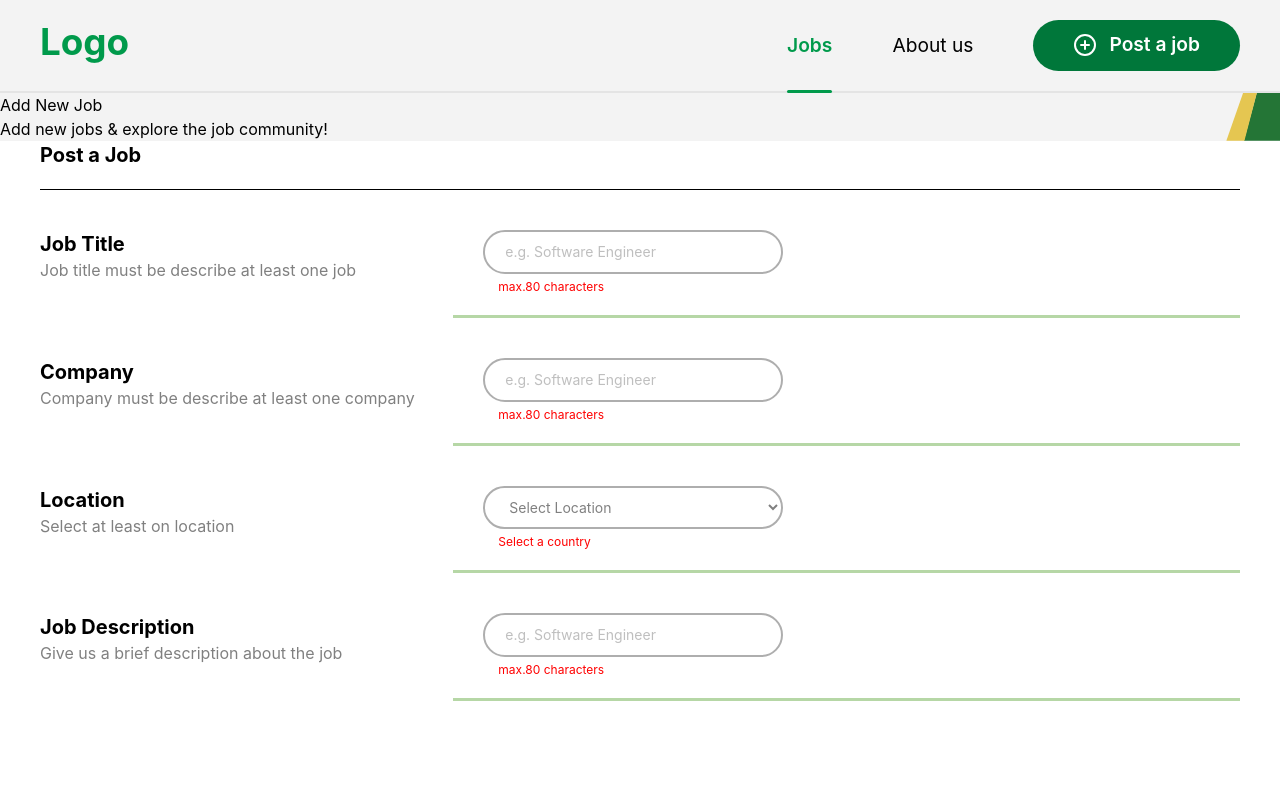
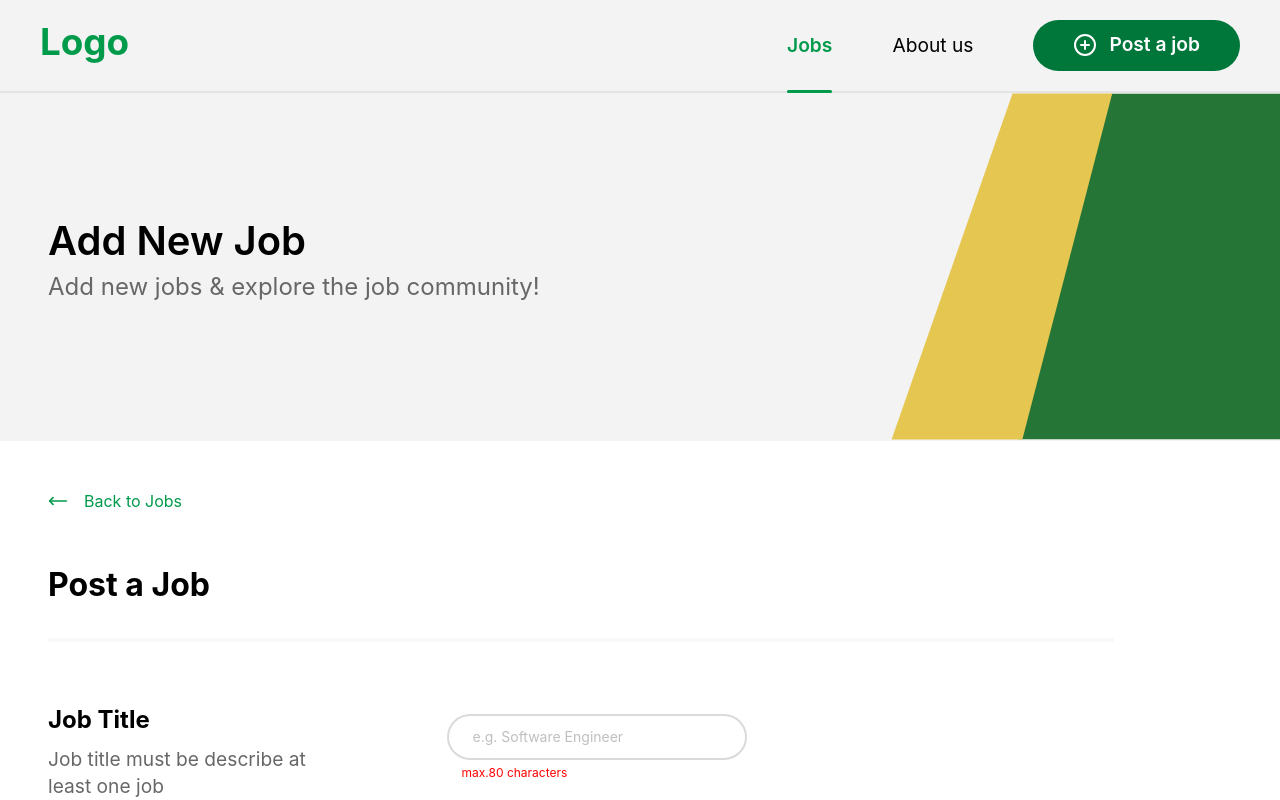
Before and after one commit to JeralSandeeptha/Job-Finder, a React (Vite) app: page /add/job in a window 1280 px wide. Shown: the top 800 px of the page. Built offline with nearby package versions, Linux system fonts and the light colour scheme.

Commit message:
Addjob_changes_1.0

```diff
--- a/src/components/add-job-form/AddJobForm.tsx
+++ b/src/components/add-job-form/AddJobForm.tsx
@@ -1,7 +1,10 @@
 import { useState } from "react";
 import Description from "../description/Description";
 import SubTitle from "../sub-title/SubTitle";
+import Title from "../title/Title";
 import ValidationText from "../validation-text/ValidationText";
+import { Link } from "react-router-dom";
+import { MoveLeft } from 'lucide-react';
 
 const AddJobForm = () => {
 
@@ -11,25 +14,21 @@ const AddJobForm = () => {
     const [description, setDescription] = useState<string>('');
 
   return (
-    <div className="px-[20px] md:px-[30px]">
-
-        <div className="max-w-[1200px] mx-auto">
-
-            <div className="">
-                <SubTitle title="Post a Job"/>
+    <div className="px-[20px] md:px-[3rem] mb-[5rem]">
+        <Link to={'/'} className="flex items-center gap-4 text-[#009A4B] pb-[3rem]"><MoveLeft size={20} className="stroke-[#009A4B]" />Back to Jobs</Link>
+        <div className="max-w-[90%] mx-auto ml-0">
+            <div className="border-b-4 border-[#F9F9F9] pb-[1.8rem]">
+                <Title title="Post a Job" />
             </div>
 
-            <hr className="my-[20px]"/>
-
-            <div className="">
-
+            <div className="py-[2.5rem] border-b-4 border-[#F9F9F9] mb-[2rem]">
                 <div className="mb-[20px] gap-[20px] w-full grid md:grid-cols-[1fr_2fr]">
                     <div className="md:py-[20px]">
                         <SubTitle title="Job Title"/>
                         <Description description="Job title must be describe at least one job"/>
                     </div>
-                    <div className="md:py-[20px] pb-[20px] border-b-[3px] border-b-[#6EAF4E]/50">
-                        <input onChange={(e) => setTitle(e.target.value)} value={title} className="md:ml-[30px] mb-[5px] w-full rounded-[30px] outline-none text-[gray] text-sm border-[#AEAEAE] border-[2px] px-[20px] py-[10px] md:w-[300px]" placeholder="e.g. Software Engineer"/>
+                    <div className="lg:py-[2rem] pb-[3rem] border-b-[3px] border-b-[#CDE4C2] md:py-[1rem]">
+                        <input onChange={(e) => setTitle(e.target.value)} value={title} className="md:ml-[30px] mb-[5px] w-full rounded-[30px] outline-none text-[gray] text-sm border-[#DADADA] border-[2px] px-[1.5rem] py-[0.7rem] md:w-[300px] rounded-full" placeholder="e.g. Software Engineer"/>
                         <ValidationText text="max.80 characters"/>
                     </div>
                 </div>
@@ -39,8 +38,8 @@ const AddJobForm = () => {
                         <SubTitle title="Company"/>
                         <Description description="Company must be describe at least one company"/>
                     </div>
-                    <div className="md:py-[20px] pb-[20px] border-b-[3px] border-b-[#6EAF4E]/50">
-                        <input onChange={(e) => setCompany(e.target.value)} value={company} className="md:ml-[30px] mb-[5px] w-full rounded-[30px] outline-none text-[gray] text-sm border-[#AEAEAE] border-[2px] px-[20px] py-[10px] md:w-[300px]" placeholder="e.g. Software Engineer"/>
+                    <div className="py-[1rem] pb-[3rem] border-b-[3px] border-b-[#CDE4C2]">
+                        <input onChange={(e) => setCompany(e.target.value)} value={company} className="md:ml-[30px] mb-[5px] w-full rounded-[30px] outline-none text-[gray] text-sm border-[#DADADA] border-[2px] px-[1.5rem] py-[0.7rem] md:w-[300px] rounded-full" placeholder="e.g. Software Engineer"/>
                         <ValidationText text="max.80 characters"/>
                     </div>
                 </div>
@@ -50,8 +49,8 @@ const AddJobForm = () => {
                         <SubTitle title="Location"/>
                         <Description description="Select at least on location"/>
                     </div>
-                    <div className="md:py-[20px] pb-[20px] border-b-[3px] border-b-[#6EAF4E]/50">
-                        <select onChange={(e) => setLocation(e.target.value)} value={location} name="lcoation" id="select" className="md:ml-[30px] mb-[5px] w-full rounded-[30px] outline-none text-[gray] text-sm border-[#AEAEAE] border-[2px] px-[20px] py-[10px] md:w-[300px]">
+                    <div className="py-[1rem] pb-[3rem] border-b-[3px] border-b-[#CDE4C2]">
+                        <select onChange={(e) => setLocation(e.target.value)} value={location} name="lcoation" id="select" className="md:ml-[30px] mb-[5px] w-full rounded-[30px] outline-none text-[gray] text-sm border-[#DADADA] border-[2px] px-[1.5rem] py-[0.7rem] py-[10px] md:w-[300px] rounded-full">
                             <option>Select Location</option>
                             <option>Sri Lanka</option>
                             <option>India</option>
@@ -65,16 +64,17 @@ const AddJobForm = () => {
                         <SubTitle title="Job Description"/>
                         <Description description="Give us a brief description about the job"/>
                     </div>
-                    <div className="md:py-[20px] pb-[20px] border-b-[3px] border-b-[#6EAF4E]/50">
-                        <input onChange={(e) => setDescription(e.target.value)} value={description} className="md:ml-[30px] mb-[5px] w-full rounded-[30px] outline-none text-[gray] text-sm border-[#AEAEAE] border-[2px] px-[20px] py-[10px] md:w-[300px]" placeholder="e.g. Software Engineer"/>
+                    <div className="py-[1rem] pb-[3rem]">
+                        <input onChange={(e) => setDescription(e.target.value)} value={description} className="md:ml-[30px] mb-[5px] w-full rounded-[30px] outline-none text-[gray] text-sm border-[#DADADA] border-[2px] px-[1.5rem] py-[0.7rem] md:w-[300px] rounded-full" placeholder="e.g. Software Engineer"/>
                         <ValidationText text="max.80 characters"/>
                     </div>
                 </div>
-
             </div>
-
+            <div className="action-btn flex justify-end gap-9">
+                <Link to={''} className="bg-[#00773A] text-[white] text-[1.2rem] py-[0.5rem] px-[2.5rem] rounded-full hover:bg-[linear-gradient(to_left,#009A4B_1%,#35A44C_1%,#57AB4D_16%,#6EAF4E_51%,#9EB84F_76%,#E5C651_100%)] hover:scale-105 transition-all duration-500 ease-in-out">Post this job</Link>
+                 <Link to={'/'} className="bg-[#EDF8F2] text-[black] text-[1.2rem] py-[0.5rem] px-[2.5rem] rounded-full hover:bg-[#F8EFD0] hover:scale-105 transition-all duration-500 ease-in-out">Cancel</Link>
+            </div>
         </div>
-
     </div>
   );
 
--- a/src/components/description/Description.tsx
+++ b/src/components/description/Description.tsx
@@ -3,7 +3,7 @@ import type { DescriptionProps } from "../../types/component.types";
 const Description = (props: DescriptionProps) => {
 
   return (
-    <h5 className="text-[gray] text-xs md:text-sm lg:text-base">{props.description}</h5>
+    <h5 className="text-[#676767] md:text-sm lg:text-[1.2rem] w-[85%] pt-[0.5rem]">{props.description}</h5>
   );
 
 }
--- a/src/components/hero/Hero.tsx
+++ b/src/components/hero/Hero.tsx
@@ -4,10 +4,10 @@ import swan from '../../assets/logos/swan.svg';
 
 const Hero = (props: HeroProps) => {
   return (
-    <div className="relative bg-[#F3F3F3] flex w-full">
+    <div className="relative bg-[#F3F3F3] flex w-full mb-[3rem]">
       {
         props.isHero && (
-          <div className="py-[8.5rem] px-[3rem] w-[50%]">
+          <div className="py-[8.5rem] px-[3rem] lg:w-[50%] md:w-[50%] sm:w-[100%]">
             <div>
               <h1 className="font-semibold text-[2rem] leading-[1.5rem]">{props.titleOne}</h1>
               <h1 className="font-bold text-[2.5rem] text-[#009A4B]">{props.titleTwo}</h1>
@@ -20,9 +20,9 @@ const Hero = (props: HeroProps) => {
 
       {
         props.isAddNewJob && (
-          <div>
-            <h1>{props.titleOne}</h1>
-            <h5>{props.description}</h5>
+          <div className="py-[8.5rem] px-[3rem] lg:w-[50%] sm:w-[100%]">
+            <h1 className="font-semibold text-[2.5rem] leading-[1.5rem]">{props.titleOne}</h1>
+            <h5 className="text-[#676767] text-[1.5rem] pt-[1rem]">{props.description}</h5>
           </div>
         )
       }
@@ -39,11 +39,11 @@ const Hero = (props: HeroProps) => {
 
       {
         props.isHero && (
-          <img src={swan} alt="swan" className="absolute right-[1rem] z-1 h-[21rem]"/>
+          <img src={swan} alt="swan" className="absolute right-[1rem] z-1 h-[21rem] lg:opacity-100 md:opacity-100 opacity-0"/>
         )
       }
 
-      <img src={heroBg} alt="hero-bg" className="absolute h-[-webkit-fill-available] right-0"/>
+      <img src={heroBg} alt="hero-bg" className="absolute h-[-webkit-fill-available] right-0 lg:opacity-100 md:opacity-100 opacity-0"/>
 
     </div>
   );
--- a/src/components/search-bar/SearchBar.tsx
+++ b/src/components/search-bar/SearchBar.tsx
@@ -2,21 +2,21 @@ import { MapPin, Search } from "lucide-react";
 
 const SearchBar = () => {
   return (
-    <div className="absolute bg-[white] flex border-2 border-[#E4E4E4] ml-[3rem] mr-[3rem] rounded-full justify-between px-[2rem] pr-[1rem] w-[65%] -mt-[3rem] z-2 items-center">
-      <div className="flex gap-8 items-center h-[5rem]">
+    <div className="absolute bg-[white] flex border-2 border-[#E4E4E4] ml-[3rem] mr-[3rem] rounded-full justify-between px-[2rem] pr-[1rem] 2xl:w-[65%] -mt-[6rem] z-2 items-center lg:w-[95%] md:w-[90%]">
+      <div className="flex gap-5 items-center h-[5rem]">
         <div className="flex items-center gap-3 h-[5rem] pr-[3rem] border-r-2 border-[#E9E9E9]">
-          <Search className="stroke-[#DDDDDD] w-[30px] h-[30px]" />
-          <p className="text-[#DDDDDD] text-[1.3rem] leading-0">search a job or keywork</p>
+          <Search className="stroke-[#DDDDDD] w-[30px] h-[30px] md:w-[20px] md:h-[20px]" />
+           <input className="text-[black] lg:text-[1.3rem] md:text-[1rem] leading-0 focus:outline-none placeholder:text-[#DDDDDD]" type="text" placeholder="search a job or a key word"/>
         </div>
 
         <div className="flex">
           <div className="flex items-center gap-3 h-[5rem]">
-            <MapPin className="stroke-[#DDDDDD] w-[30px] h-[30px]"/>
-            <p className="text-[#DDDDDD] text-[1.3rem] leading-0">country or city</p>
+            <MapPin className="stroke-[#DDDDDD] w-[30px] h-[30px] md:w-[20px] md:h-[20px]"/>
+            <input className="text-[black] lg:text-[1.3rem] md:text-[1rem] leading-0 focus:outline-none placeholder:text-[#DDDDDD]" type="text" placeholder="country or city"/>
           </div>
         </div>
       </div>
-      <button className="bg-[linear-gradient(to_right,#009A4B_1%,#35A44C_1%,#57AB4D_16%,#6EAF4E_51%,#9EB84F_76%,#E5C651_100%)] py-[0.8rem] px-[4rem] text-[white] rounded-full h-fit text-[1.3rem] font-medium hover:bg-[linear-gradient(to_left,#009A4B_1%,#35A44C_1%,#57AB4D_16%,#6EAF4E_51%,#9EB84F_76%,#E5C651_100%)] hover:scale-105 transition-all duration-500 ease-in-out">Find Jobs</button>
+      <button className="bg-[linear-gradient(to_right,#009A4B_1%,#35A44C_1%,#57AB4D_16%,#6EAF4E_51%,#9EB84F_76%,#E5C651_100%)] py-[0.8rem] lg:px-[4rem] md:px-[2rem] text-[white] rounded-full h-fit text-[1.3rem] md:text[1rem] font-medium hover:bg-[linear-gradient(to_left,#009A4B_1%,#35A44C_1%,#57AB4D_16%,#6EAF4E_51%,#9EB84F_76%,#E5C651_100%)] hover:scale-105 transition-all duration-500 ease-in-out">Find Jobs</button>
 
     </div>
   );
--- a/src/components/sub-title/SubTitle.tsx
+++ b/src/components/sub-title/SubTitle.tsx
@@ -3,7 +3,7 @@ import type { SubTitleProps } from "../../types/component.types";
 const SubTitle = (props: SubTitleProps) => {
 
   return (
-    <h1 className="text-[black] text-xl font-bold">{props.title}</h1>
+    <h1 className="text-[black] text-[1.5rem] font-bold">{props.title}</h1>
   );
 
 }
--- /dev/null
+++ b/src/components/title/Title.tsx
@@ -0,0 +1,11 @@
+import type { TitleProps } from "../../types/component.types";
+
+const Title = (props: TitleProps) => {
+
+  return (
+    <h1 className="font-bold text-[2rem]">{props.title}</h1>
+  );
+
+}
+
+export default Title
--- a/src/types/component.types.ts
+++ b/src/types/component.types.ts
@@ -11,6 +11,10 @@ export type SubTitleProps = {
     title: string
 }
 
+export type TitleProps = {
+    title: string
+}
+
 export type DescriptionProps = {
     description: string
 }
```
